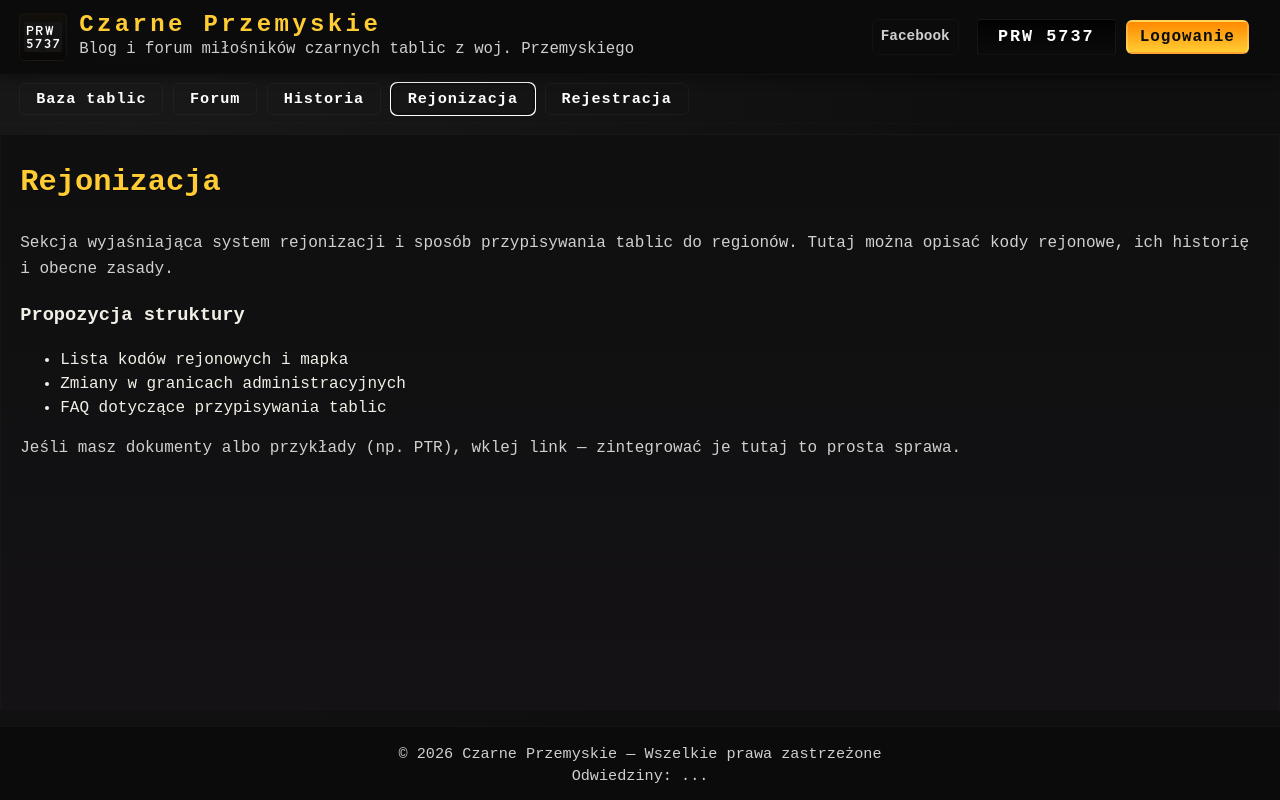
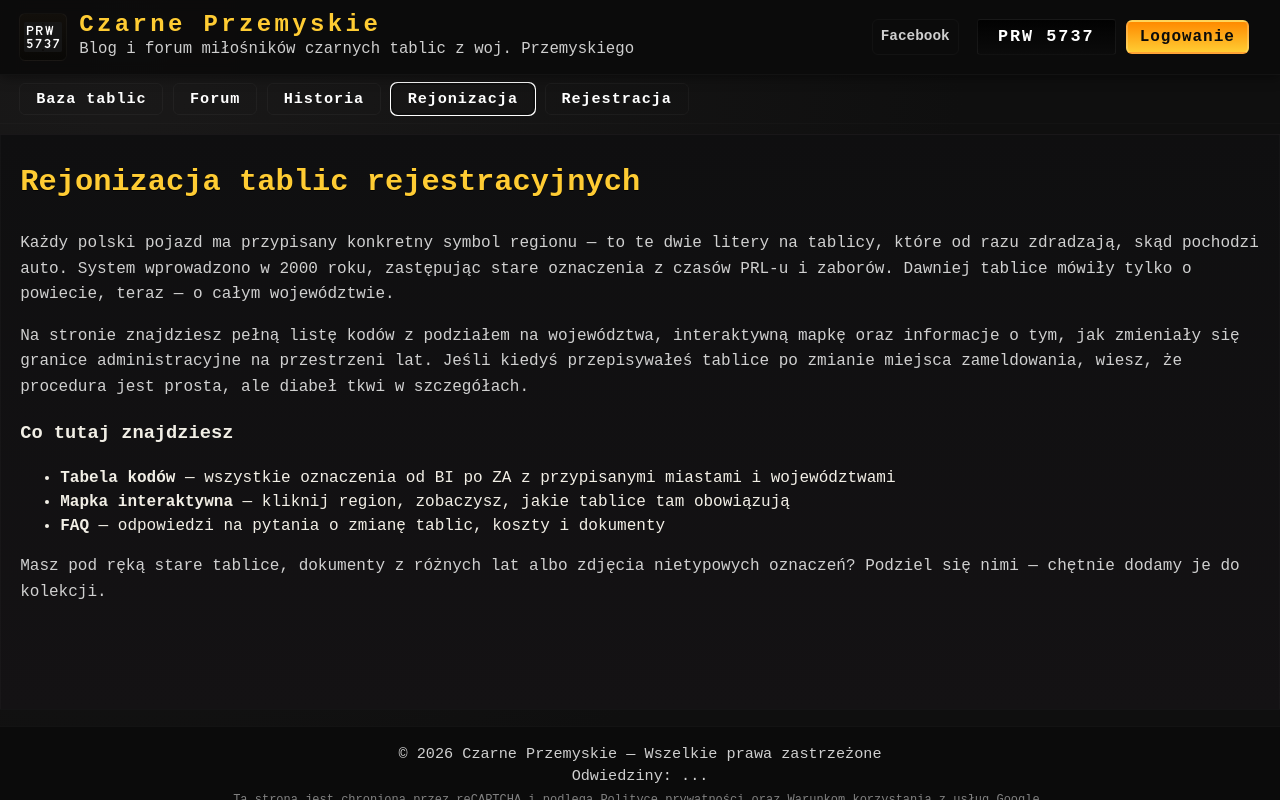
Before and after one commit to czarneprzemyskie/dane, a React (Vite) app: page / in a window 1280 px wide. Both pictures are taken after a click on the button "Rejonizacja". Built offline with nearby package versions, Linux system fonts and the light colour scheme; no server answers; the database is empty.

Commit message:
Add new CSS file for styling components and layout adjustments

```diff
--- a/src/App.tsx
+++ b/src/App.tsx
@@ -82,6 +82,8 @@ function App() {
             &copy; 2026 Czarne Przemyskie — Wszelkie prawa zastrzeżone
             <br />
             <span>Odwiedziny: {visitorCount !== null ? visitorCount : '...'}</span>
+            <br />
+            <span style={{ fontSize: '0.75rem', opacity: 0.6 }}>Ta strona jest chroniona przez reCAPTCHA i podlega Polityce prywatności oraz Warunkom korzystania z usług Google.</span>
         </footer>
       </div>
       <Toast statusMsg={statusMsg} setStatusMsg={setStatusMsg} />
--- a/src/components/Rejonizacja.tsx
+++ b/src/components/Rejonizacja.tsx
@@ -3,17 +3,22 @@
 export default function Rejonizacja() {
   return (
     <section>
-      <h2>Rejonizacja</h2>
+      <h2>Rejonizacja tablic rejestracyjnych</h2>
       <p>
-        Sekcja wyjaśniająca system rejonizacji i sposób przypisywania tablic do regionów. Tutaj można opisać kody rejonowe, ich historię i obecne zasady.
+        Każdy polski pojazd ma przypisany konkretny symbol regionu — to te dwie litery na tablicy, które od razu zdradzają, skąd pochodzi auto. System wprowadzono w 2000 roku, zastępując stare oznaczenia z czasów PRL-u i zaborów. Dawniej tablice mówiły tylko o powiecie, teraz — o całym województwie.
       </p>
-      <h3>Propozycja struktury</h3>
+      <p>
+        Na stronie znajdziesz pełną listę kodów z podziałem na województwa, interaktywną mapkę oraz informacje o tym, jak zmieniały się granice administracyjne na przestrzeni lat. Jeśli kiedyś przepisywałeś tablice po zmianie miejsca zameldowania, wiesz, że procedura jest prosta, ale diabeł tkwi w szczegółach.
+      </p>
+      <h3>Co tutaj znajdziesz</h3>
       <ul>
-        <li>Lista kodów rejonowych i mapka</li>
-        <li>Zmiany w granicach administracyjnych</li>
-        <li>FAQ dotyczące przypisywania tablic</li>
+        <li><strong>Tabela kodów</strong> — wszystkie oznaczenia od BI po ZA z przypisanymi miastami i województwami</li>
+        <li><strong>Mapka interaktywna</strong> — kliknij region, zobaczysz, jakie tablice tam obowiązują</li>
+        <li><strong>FAQ</strong> — odpowiedzi na pytania o zmianę tablic, koszty i dokumenty</li>
       </ul>
-      <p>Jeśli masz dokumenty albo przykłady (np. PTR), wklej link — zintegrować je tutaj to prosta sprawa.</p>
+      <p>
+        Masz pod ręką stare tablice, dokumenty z różnych lat albo zdjęcia nietypowych oznaczeń? Podziel się nimi — chętnie dodamy je do kolekcji.
+      </p>
     </section>
   );
 }
--- a/src/styles/retro-full.css
+++ b/src/styles/retro-full.css
@@ -562,6 +562,11 @@ input:focus, textarea:focus {
 * {
   box-sizing: border-box;
 }
+
+/* Hide reCAPTCHA badge */
+.grecaptcha-badge {
+  visibility: hidden !important;
+}
 html, body, .retro-bg {
   width: 100%;
   max-width: 100vw;
```
Also changed, not shown: 5 other files (tests, documents, lock files or other folders).
